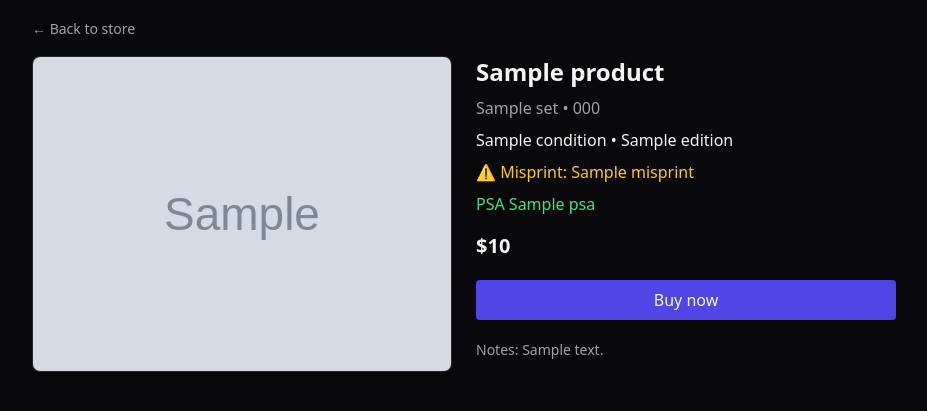
After one commit to johnson-cooper/rarehuntertcgcollection, a Django app: template collection/templates/collection/card_detail.html in a window 1280 px wide. The commit adds this page. Shown: the top 411 px of the page, without its empty margins (176-1103 px from the left). Run offline with Django 4.2, Linux system fonts and the light colour scheme; the template is opened without the code that fills it: most values are stand-ins (such as "Sample title", 1, 10 or a date in 2020); grey boxes marked "Sample" are stand-in pictures; some libraries are stand-ins or nearby versions.

Commit message:
Add files via upload

```diff
--- /dev/null
+++ b/collection/templates/collection/card_detail.html
@@ -0,0 +1,85 @@
+<!doctype html>
+<html lang="en">
+<head>
+  <meta charset="utf-8" />
+  <meta name="viewport" content="width=device-width,initial-scale=1" />
+  <title>{{ product.name }} – Rare Hunter TCG</title>
+  <script src="https://cdn.tailwindcss.com"></script>
+</head>
+
+<body class="bg-zinc-950 text-zinc-100">
+
+<div class="max-w-4xl mx-auto p-4">
+  <a href="/" class="text-sm text-zinc-400 hover:underline">← Back to store</a>
+
+  <div class="mt-4 grid md:grid-cols-2 gap-6">
+
+    <!-- Image -->
+    <img
+      src="{{ product.image }}"
+      class="w-full rounded-lg border border-zinc-800"
+    />
+
+    <!-- Details -->
+    <div class="flex flex-col gap-2">
+      <h1 class="text-2xl font-bold">{{ product.name }}</h1>
+
+      <div class="text-zinc-400">
+        {{ product.set.name }} • {{ product.set.code }}
+      </div>
+
+      <div>
+        {{ product.condition }} • {{ product.edition }}
+      </div>
+
+      {% if product.misprint %}
+        <div class="text-yellow-400">
+          ⚠ Misprint: {{ product.misprint }}
+        </div>
+      {% endif %}
+
+      {% if product.psa %}
+        <div class="text-green-400">
+          PSA {{ product.psa }}
+        </div>
+      {% endif %}
+
+      <div class="text-xl font-bold mt-2">
+        ${{ product.price }}
+      </div>
+
+      {% if product.is_sold_out %}
+        <div class="text-red-400 font-semibold mt-2">Sold out</div>
+      {% else %}
+        <button
+          onclick="buy({{ product.id }})"
+          class="mt-3 bg-indigo-600 hover:bg-indigo-500 rounded px-4 py-2"
+        >
+          Buy now
+        </button>
+      {% endif %}
+
+      {% if product.notes %}
+        <div class="text-sm text-zinc-400 mt-3">
+          Notes: {{ product.notes }}
+        </div>
+      {% endif %}
+    </div>
+  </div>
+</div>
+
+<script>
+async function buy(id) {
+  const res = await fetch('/api/create-checkout-session/', {
+    method: 'POST',
+    headers: {'Content-Type':'application/json'},
+    body: JSON.stringify({ collection_card_id: id, quantity: 1 })
+  })
+  const j = await res.json()
+  if (j.url) window.location = j.url
+  else alert(j.error || 'Error')
+}
+</script>
+
+</body>
+</html>
--- a/collection/templates/collection/index.html
+++ b/collection/templates/collection/index.html
@@ -95,7 +95,9 @@ function render() {
     el.innerHTML = `
       <img src="${p.image || ''}" class="h-36 object-cover w-full" />
       <div class="p-3 flex flex-col gap-1 text-sm">
-        <div class="font-semibold">${p.name}</div>
+        <a href="/api/card/${p.id}/" class="font-semibold hover:underline">
+        ${p.name}
+        </a>
         <div class="text-zinc-400">${p.set?.code || ''}</div>
         <div>${p.condition} • ${p.edition}</div>
 
```
Also changed, not shown: collection/views.py (+34 -0 lines).
